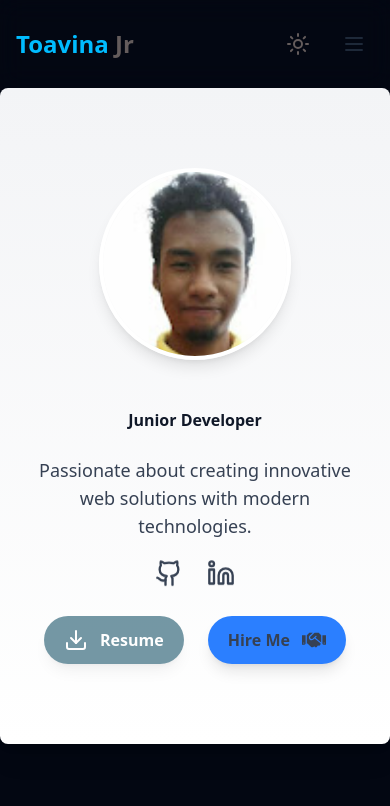
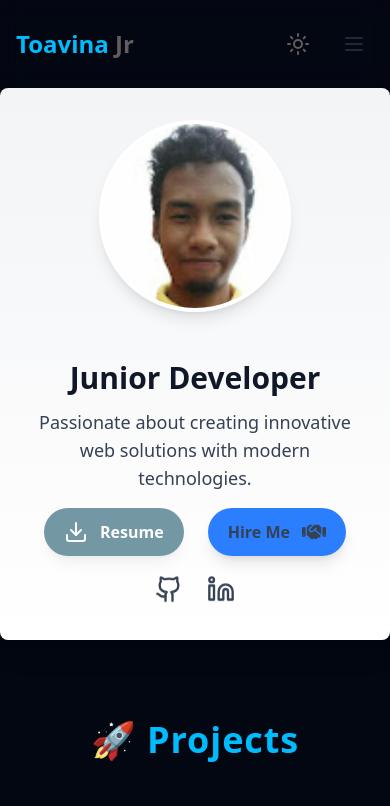
Before and after one commit to ToavinaJr/Modern-Portfolio, a React (Vite) app: page / in a window 390 px wide. Shown: the top 806 px of the page. Built offline with nearby package versions, Linux system fonts and the light colour scheme.

Commit message:
Renverser les networks bottons et les textes en version mobile

```diff
--- a/src/components/HeroSection.tsx
+++ b/src/components/HeroSection.tsx
@@ -2,7 +2,7 @@ import { Github, Linkedin, Download } from 'lucide-react';
 import { FaHandshake } from "react-icons/fa";
 
 export const HeroSection = () => (
-  <section id="hero" className="container mx-auto px-6 py-20 flex flex-col md:flex-row items-center gap-12 bg-gradient-to-b from-gray-100 to-white dark:from-gray-900 dark:to-gray-800 rounded-lg shadow-xl animate-fade-in">
+  <section id="hero" className="container mx-auto px-6 py-8 md:py-20 flex flex-col md:flex-row items-center gap-12 bg-gradient-to-b from-gray-100 to-white dark:from-gray-900 dark:to-gray-800 rounded-lg shadow-xl animate-fade-in">
     <div className="md:w-1/3 flex justify-center">
       <img
         src="/images/photo_profil.jpg"
@@ -10,14 +10,14 @@ export const HeroSection = () => (
         className="rounded-full w-48 h-48 md:w-56 md:h-56 object-cover shadow-lg border-4 border-white dark:border-gray-700 transition-all duration-300 hover:scale-105 animate-slide-in-left"
       />
     </div>
-    <div className="md:w-2/3 text-center md:text-left space-y-6 animate-slide-in-right">
-      <h2 className="sm:text-3xl md:text-5xl font-extrabold text-gray-900 dark:text-white animate-text-focus-in">
+    <div className="md:w-2/3 text-center md:text-left space-y-3  md:space-y-6 animate-slide-in-right">
+      <h2 className="text-3xl md:text-5xl font-extrabold text-gray-900 dark:text-white animate-text-focus-in">
         Junior Developer
       </h2>
       <p className="text-lg text-gray-700 dark:text-gray-300 max-w-lg mx-auto md:mx-0 animate-fade-in-up">
         Passionate about creating innovative web solutions with modern technologies.
       </p>
-      <div className="flex flex-col md:flex-row gap-6 justify-center md:justify-start mt-4 items-center animate-fade-in-up">
+      <div className="flex flex-col-reverse md:flex-row gap-6 justify-center md:justify-start mt-4 items-center animate-fade-in-up">
         <div className="flex gap-6">
           <a
             href="https://github.com/ToavinaJr"
```
